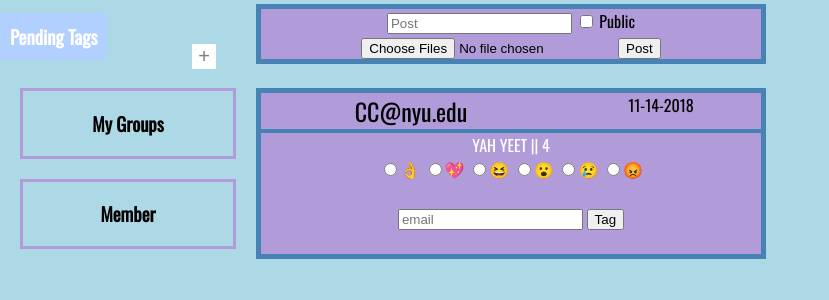
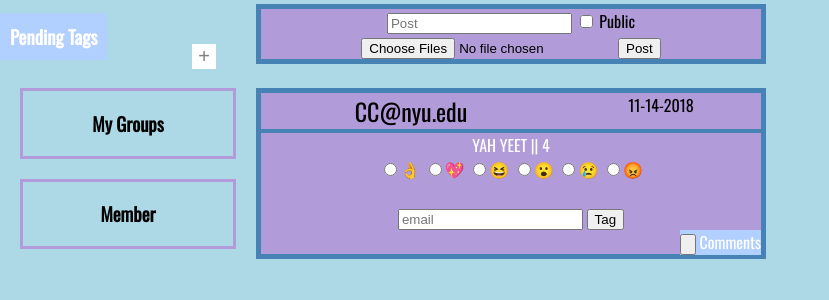
Before and after one commit to al4991/DatabaseProject, a Flask app: page / in a window 1280 px wide. Shown: the part 124-424 px from the top of the page, without its empty margins (0-829 px from the left). Run offline with Flask 2, Linux system fonts and the light colour scheme; the visitor is signed in with stand-in values (Sample User, id 1); data comes from the database, SQL or seed files in the repository; data that the repository does not hold is empty.

Commit message:
Adding comments button

```diff
--- a/templates/index.html
+++ b/templates/index.html
@@ -1,5 +1,5 @@
 <!DOCTYPE html>
-<html>
+<html xmlns="http://www.w3.org/1999/html">
 
 <head>
    <!--  <link rel= "stylesheet" type= "text/css" href= "{{ url_for('static',filename='css/index.css') }}"> -->
@@ -357,7 +357,7 @@
                                     <input type="text" name="tagged{{ line.item_id }}" placeholder="email"/>
                                     <input type="submit" id="tagButton" value = Tag>
                                 </form>
-                                <!--where i would put in the share part of the post blocks-->
+
                                 {% if line.is_pub == 0 %}
                                     <div class="centered">
                                         <form action="/share" method="POST">
@@ -365,15 +365,20 @@
                                             <input type="button" id="sharebtn"> Share </a>
                                         </form>
                                     </div>
+                                    </br>
+                                {% endif %}
 
-                                {% endif %}
+                                <div class="centered">
+                                    <form action="/comments" method="POST">
+                                        <a id="comments" class="btn" href="{{ url_for('comments', postid=line.item_id ) }}">
+                                        <input type="button" id="comments"> Comments </a>
+                                    </form>
+                                </div>
+                                </br>
                             {% endif %}
                         </div>
-
-
-                        </br>
-
                     </div>
+                    </br>
                 {% endfor %}
 
             </div>
```
